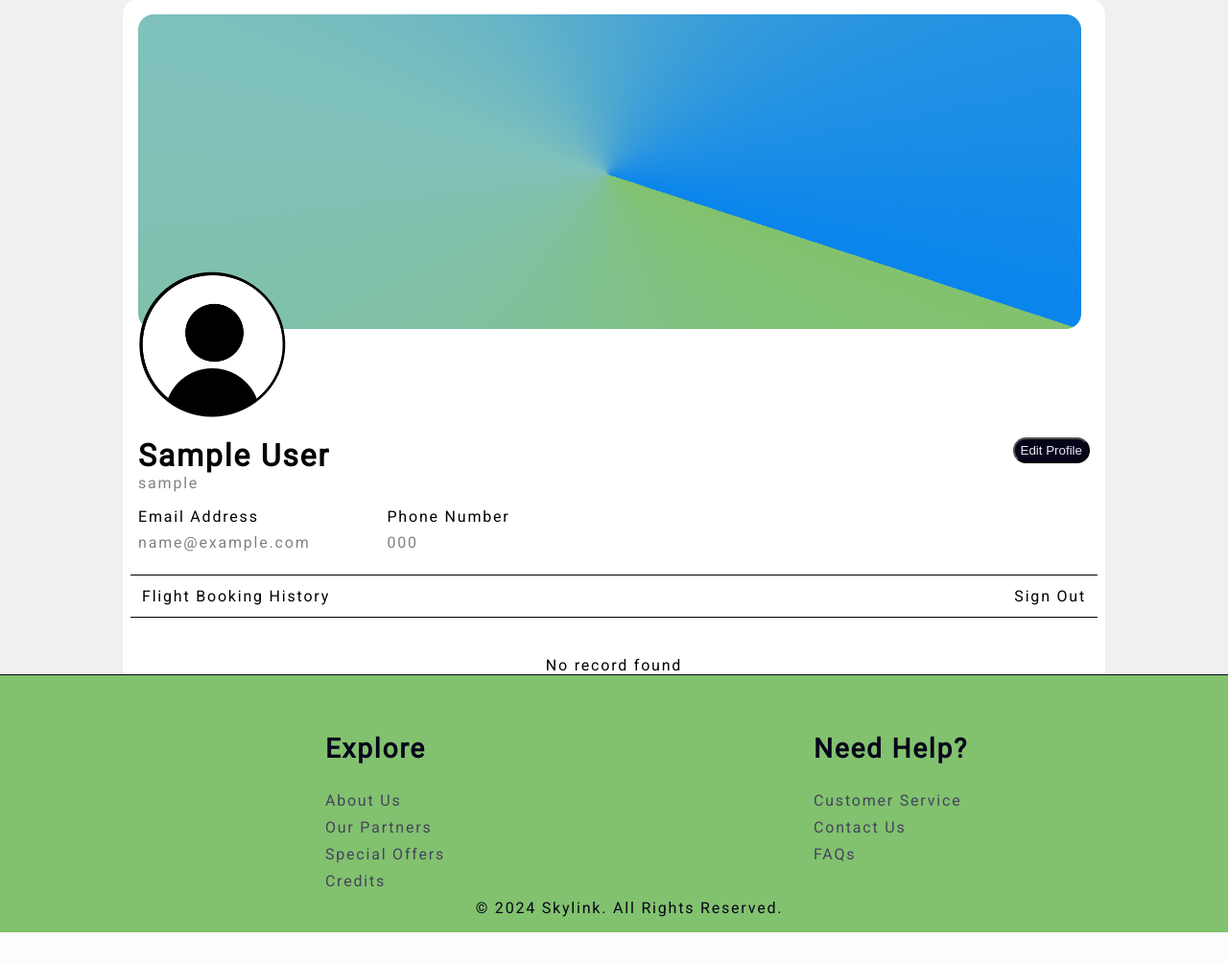
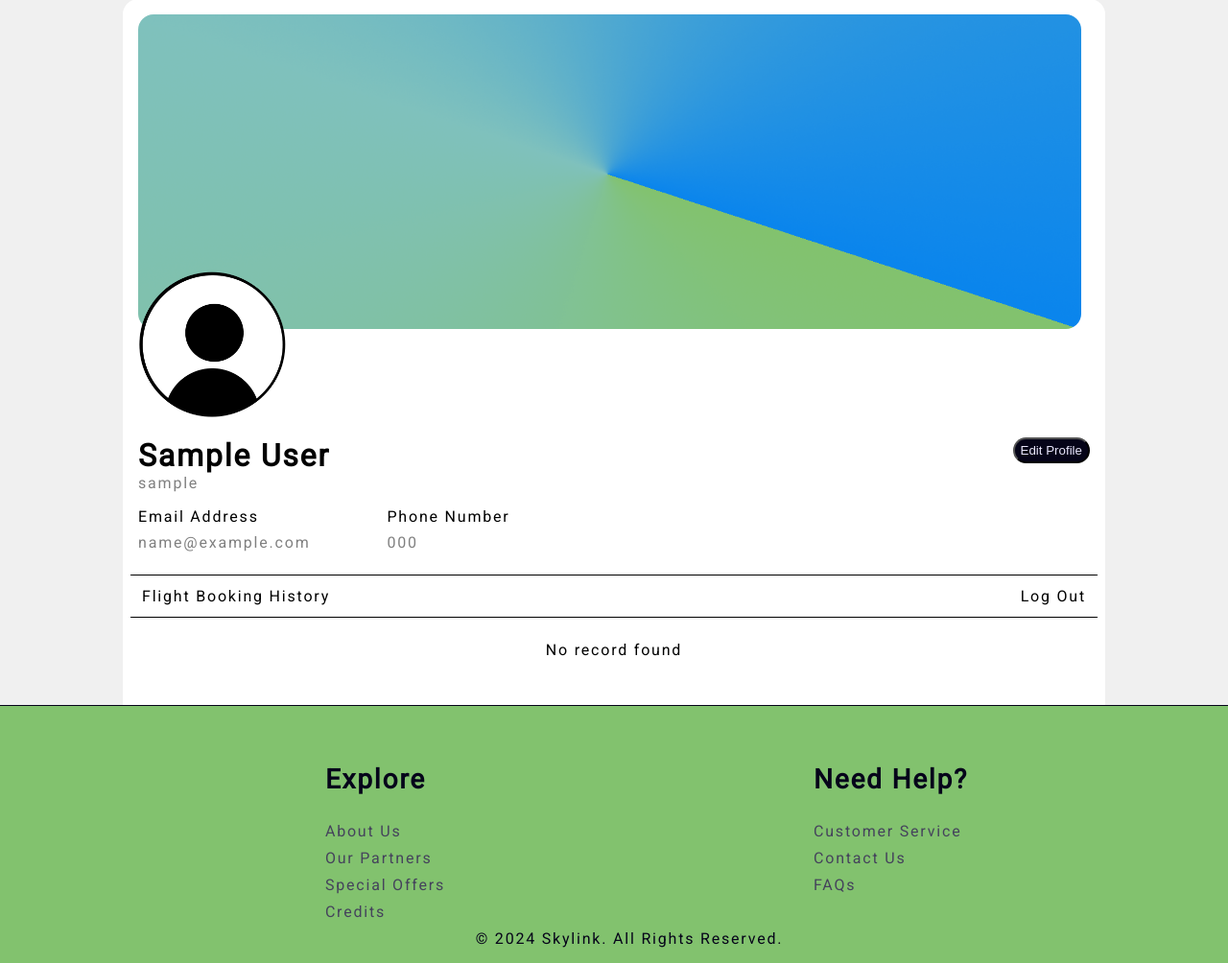
Before and after one commit to Mutton9558/SkyLink, a Flask app: page /profile in a window 1280 px wide. Shown: the part 81-1085 px from the top of the page at 96% size. Before the commit the page ends 1053 px from the top, so only its background shows below. Run offline with Flask 3, Linux system fonts and the light colour scheme; the visitor is signed in with stand-in values (Sample User, id 1); tables that the repository leaves empty hold one stand-in row (values such as "Sample post"); some libraries are stand-ins or nearby versions.

Commit message:
Minor Adjustment

```diff
--- a/templates/includes/flight_details.html
+++ b/templates/includes/flight_details.html
@@ -51,7 +51,7 @@
             <h2>Last Name</h2>
             <p>{{ flight.surname }}</p>
         </div>
-        <button id="cancel-flight-button" class="cancel-flight-button">Cancel Flight</button>
+        <button id="cancel-flight-button" class="cancel-flight-button" data-flight-date="{{ flight.date }}">Cancel Flight</button>
         </div>
     </div>
 </div>
--- a/templates/profile.html
+++ b/templates/profile.html
@@ -121,7 +121,7 @@
         <div class="profile-content">
           <div class="profile-content-header">
             <a>Flight Booking History</a>
-            <a>Sign Out</a>
+            <a>Log Out</a>
           </div>
           <div class="profile-content-content">
             {% if recent_flights %}
@@ -165,7 +165,7 @@
               </div>
               {% endfor %}
             {% else %}
-              <p style="display: flex; justify-content: center; align-items: center; position: relative; top: 2em;">No record found</p>
+              <p style="display: flex; justify-content: center; align-items: center; padding: 1em;">No record found</p>
             {% endif %}
           </div>
         </div>
@@ -192,14 +192,15 @@
       }
 
       function hideCancelButtonIfPastDate() {
-        const flightDateElement = document.querySelector("#flight-date p:nth-child(2)");
-        const cancelButton = document.getElementById("cancel-flight-button");
-        const flightDate = new Date(flightDateElement.textContent.split('/').reverse().join('-'));
+        const cancelButtons = document.querySelectorAll("#cancel-flight-button");
         const currentDate = new Date();
 
-        if (flightDate < currentDate) {
-          cancelButton.style.display = "none";
-        }
+        cancelButtons.forEach(button => {
+          const flightDate = new Date(button.getAttribute("data-flight-date").split('/').reverse().join('-'));
+          if (flightDate < currentDate) {
+            button.style.display = "none";
+          }
+        });
       }
 
       document.addEventListener("DOMContentLoaded", () => {
```
